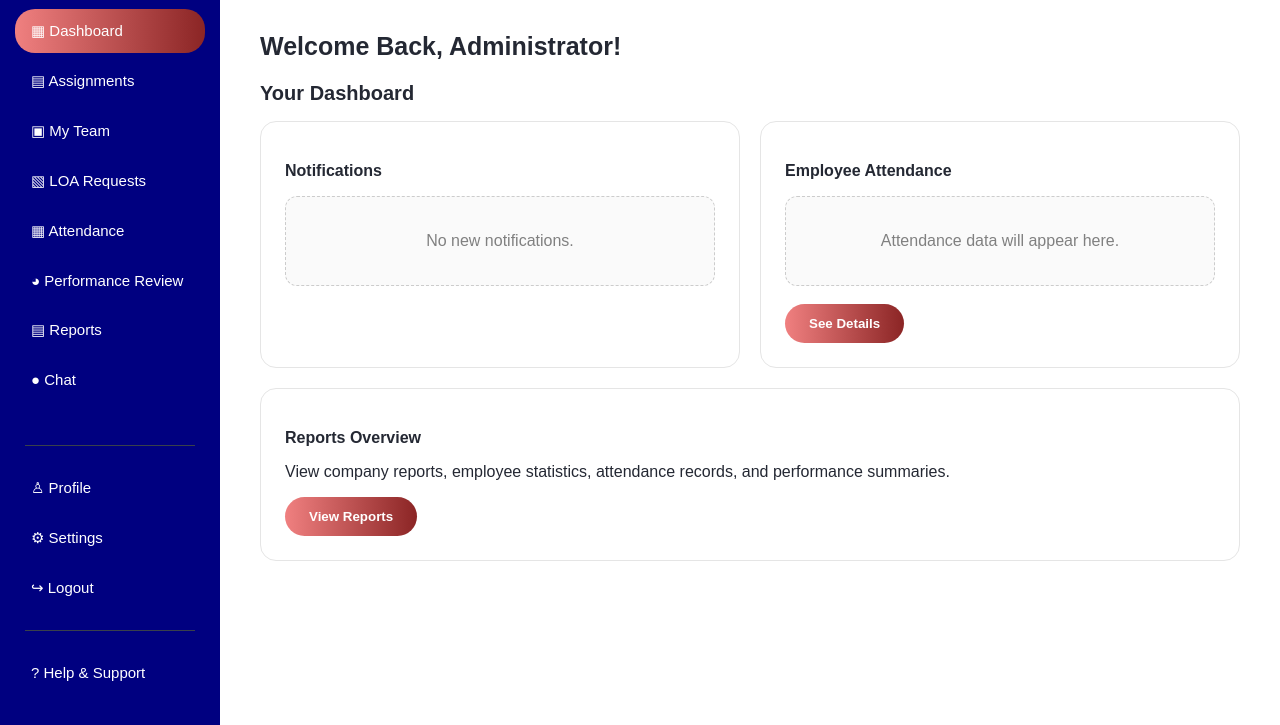
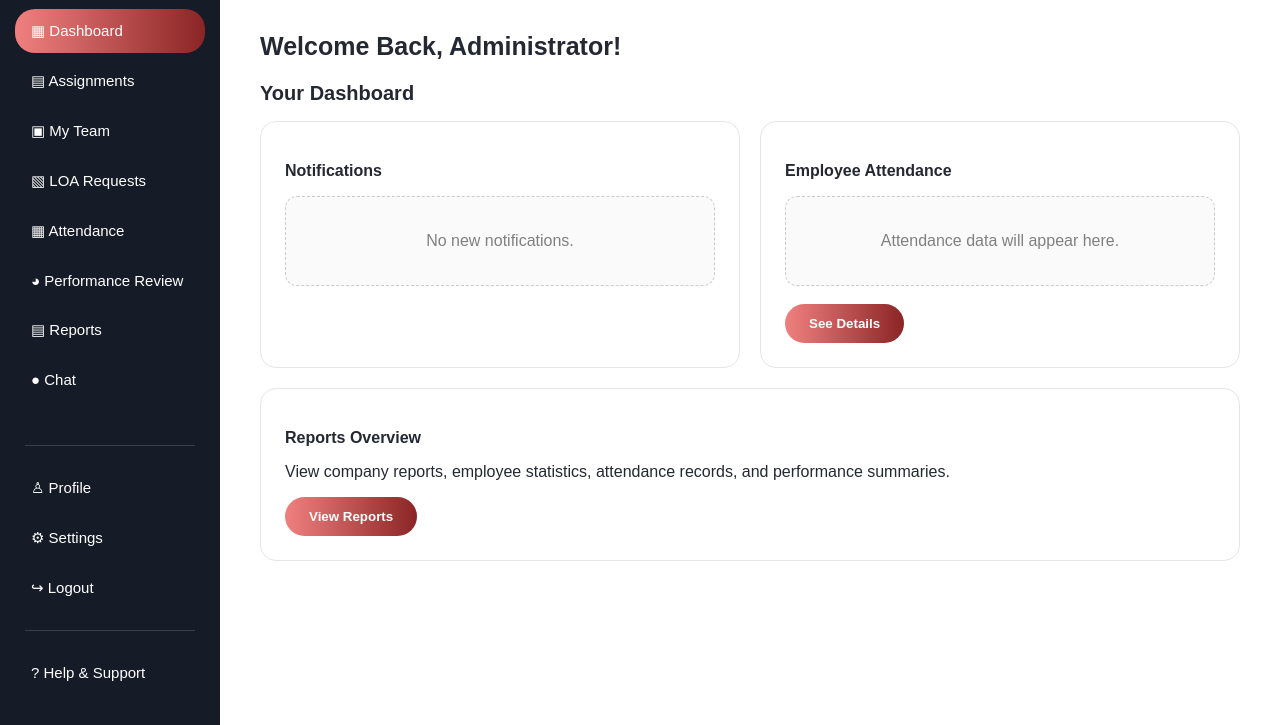
Before and after one commit to bella917/Capstone_1116, a plain HTML site: page administrator.html in a window 1280 px wide. Shown: the part 75-800 px from the top of the page. Drawn offline with Linux system fonts and the light colour scheme.

Commit message:
Change sidebar background color to #161c27

```diff
--- a/administrator.html
+++ b/administrator.html
@@ -27,7 +27,7 @@
         /* LEFT SIDE NAVIGATION */
         .sidebar {
             width: 220px;
-            background-color: navy;
+            background-color: #161c27;
             color: white;
             padding: 25px 15px;
             flex-shrink: 0;
```
